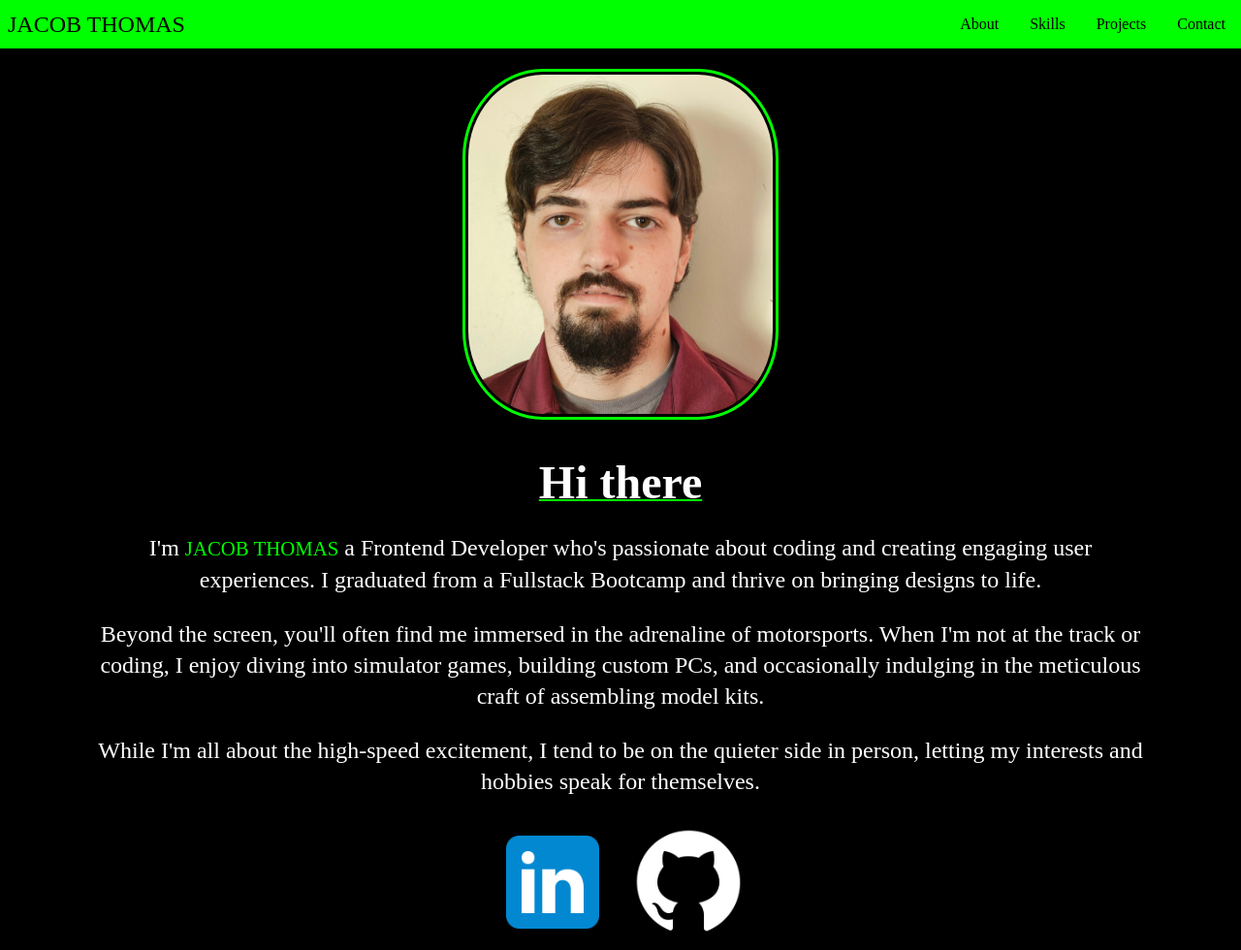
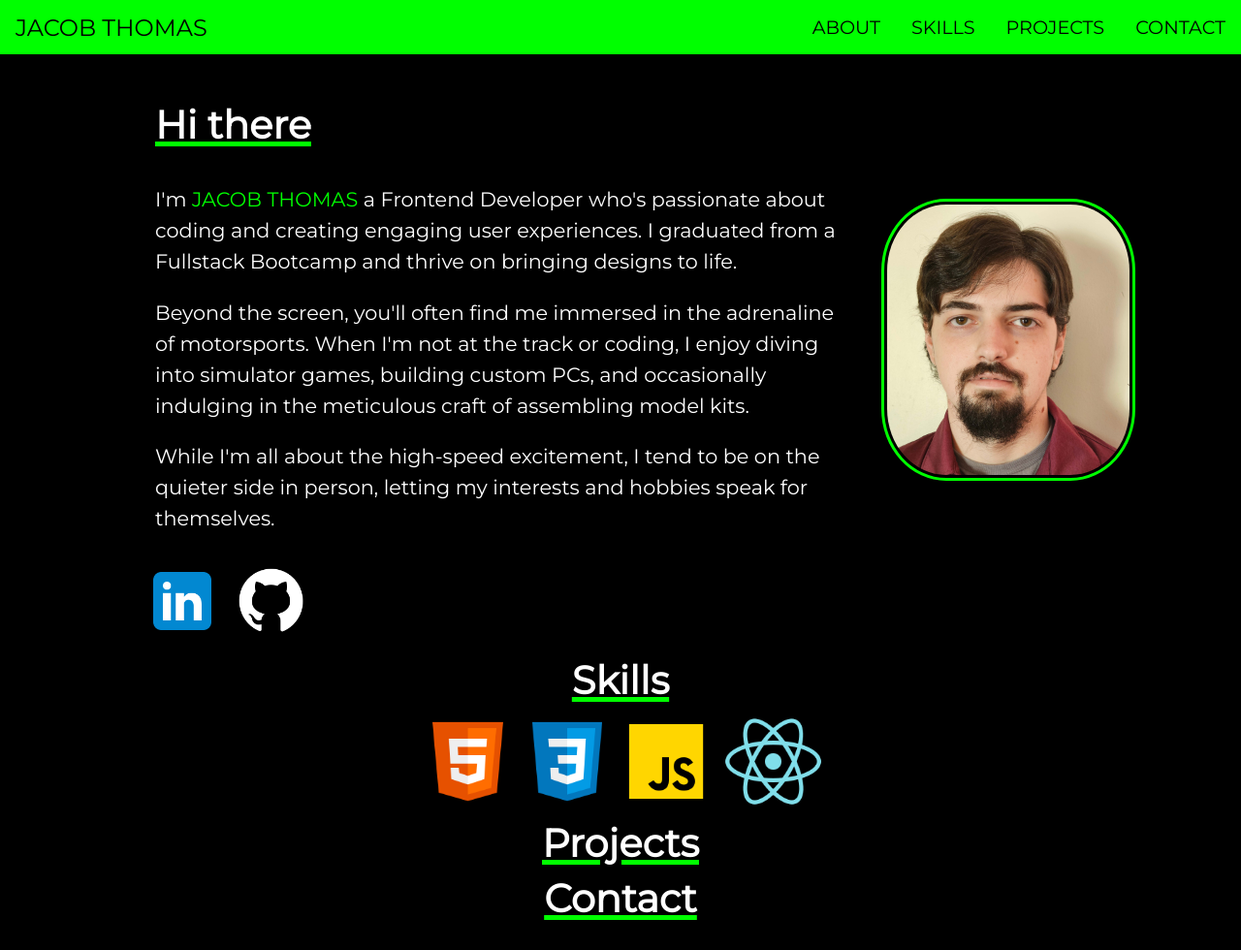
Before and after one commit to JThomas62/personal-site, a plain HTML site: page index.html in a window 1280 px wide. Shown: the top 980 px of the page at 97% size. After the commit the page ends 959 px from the top, so only its background shows below. Drawn offline with Linux system fonts and the light colour scheme.

Commit message:
Better Styling For Desktop

```diff
--- a/index.html
+++ b/index.html
@@ -1,5 +1,8 @@
 <html lang="en">
 <head>
+  <link rel="preconnect" href="https://fonts.googleapis.com">
+<link rel="preconnect" href="https://fonts.gstatic.com" crossorigin>
+<link href="https://fonts.googleapis.com/css2?family=Montserrat&display=swap" rel="stylesheet">
   <link rel="stylesheet" href="style.css">
   <meta charset="UTF-8">
   <meta name="viewport" content="width=device-width, initial-scale=1.0">
--- a/style.css
+++ b/style.css
@@ -6,6 +6,7 @@ body {
   margin: 0;
   padding: 0;
   background-color: black;
+  font-family: 'Montserrat', sans-serif;
 }
 
 .brand-title {
@@ -67,21 +68,17 @@ body {
   outline: solid 0.2rem lime;
   border: solid 0.2rem black;
   margin: 1.5rem auto 0;
-  display: block;
 }
 
 .greetings {
   color: white;
   text-decoration: underline 2px lime;
-  text-align: center;
   font-size: 3rem;
   margin-bottom: 0;
 }
 
 .career-container {
   color: white;
-  margin: 0 auto;
-  text-align: center;
   width: 85%;
   line-height: 2rem;
   font-size: 1.5rem;
@@ -95,7 +92,6 @@ body {
 
 .logo-link {
   margin: .5rem auto 0;
-  text-align: center;
 }
 
 .logo-link img {
@@ -112,7 +108,6 @@ body {
 .skills-title {
   color: white;
   text-decoration: underline 2px lime;
-  text-align: center;
   font-size: 3rem;
   margin-bottom: .5rem;
   margin-top: .85rem;
@@ -135,7 +130,6 @@ body {
 .projects-title {
   color: white;
   text-decoration: underline 2px lime;
-  text-align: center;
   font-size: 3rem;
   margin-bottom: .5rem;
   margin-top: .5rem;
@@ -144,13 +138,113 @@ body {
 .contact-title {
   color: white;
   text-decoration: underline 2px lime;
-  text-align: center;
   font-size: 3rem;
   margin-bottom: .5rem;
   margin-top: .5rem;
 }
 
-@media (max-width: 599px) {
+@media (min-width: 1200px) {
+  .navbar {
+    font-size: 1.2rem;
+    text-transform: uppercase;
+  }
+
+  .brand-title {
+    font-size: 1.5rem;
+    margin-left: .5rem;
+  }
+
+  .greetings {
+    margin-top: 3rem;
+    margin-left: 10rem;
+    text-decoration: underline 5px lime;
+    font-size: 2.5rem;
+  }
+
+  .headshot-image img {
+    float: right;
+    clear: both;
+    margin-top: 6.5rem;
+    margin-right: 7rem;
+    width: 20%;
+  }
+
+  .career-container {
+    width: 55%;
+    overflow: auto;
+    display: block;
+    margin-top: 1rem;
+    margin-left: 10rem;
+    font-size: 1.3rem;
+    line-height: 2rem;
+  }
+
+  .name {
+    color: lime;
+    text-transform: uppercase;
+  }
+
+  .logo-link {
+    margin-left: 9rem;
+  }
+
+
+  .logo-link img {
+    max-width: 7%;
+    display: inline-block;
+  }
+
+  .logo-link .linkedin-link .linkedin:hover,
+  .logo-link .github-link .github:hover {
+    opacity: 0.3;
+  }
+
+  .skills-title {
+    color: white;
+    text-decoration: underline 5px lime;
+    text-align: center;
+    font-size: 2.5rem;
+    margin-bottom: .5rem;
+    margin-top: .85rem;
+  }
+
+  .skill-logos {
+    display: flex;
+    justify-content: center;
+    align-items: center;
+  }
+
+  .skill-logos img {
+    max-width: 8%;
+  }
+
+  .react-img {
+    margin-left: .5rem;
+  }
+
+  .projects-title {
+    text-decoration: underline 5px lime;
+    text-align: center;
+    font-size: 2.5rem;
+    margin-bottom: .5rem;
+    margin-top: .5rem;
+  }
+
+  .contact-title {
+    text-align: center;
+    font-size: 2.5rem;
+    margin-bottom: .5rem;
+    margin-top: .5rem;
+    text-decoration: underline 5px lime;
+  }
+
+}
+
+@media (max-width: 800px) {
+  .brand-title {
+    font-size: 1.5rem;
+  }
+
   .toggle-button {
     display: flex;
   }
@@ -165,7 +259,6 @@ body {
     align-items: flex-start;
     text-transform: uppercase;
     font-size: 1.1rem;
-    position: fixed;
     width: 100%;
     top: 0;
     left: 0;
@@ -198,30 +291,24 @@ body {
     border-radius: 25%;
     outline: solid 0.2rem lime;
     border: solid 0.2rem black;
-    margin: 1.5rem auto 0;
     display: block;
   }
 
   .greetings {
-    color: white;
-    text-decoration: underline 2px lime;
     text-align: center;
-    font-size: 2.3rem;
-    margin-bottom: 0;
+    font-size: 2rem;
   }
 
   .career-container {
-    color: white;
     margin: 0 auto;
     text-align: center;
     width: 70%;
-    line-height: 2rem;
+    line-height: 2.3rem;
     font-size: 1.3rem;
   }
 
   .name {
     color: lime;
-    font-size: 1.3rem;
     text-transform: uppercase;
   }
 
@@ -243,10 +330,8 @@ body {
   }
 
   .skills-title {
-    color: white;
-    text-decoration: underline 2px lime;
     text-align: center;
-    font-size: 2.3rem;
+    font-size: 2rem;
     margin-bottom: .5rem;
     margin-top: .85rem;
   }
@@ -266,20 +351,16 @@ body {
   }
 
   .projects-title {
-    color: white;
-    text-decoration: underline 2px lime;
     text-align: center;
-    font-size: 2.3rem;
+    font-size: 2rem;
     margin-bottom: .5rem;
     margin-top: .5rem;
   }
 
 
   .contact-title {
-    color: white;
-    text-decoration: underline 2px lime;
     text-align: center;
-    font-size: 2.3rem;
+    font-size: 2rem;
     margin-bottom: .5rem;
     margin-top: .5rem;
   }
```
